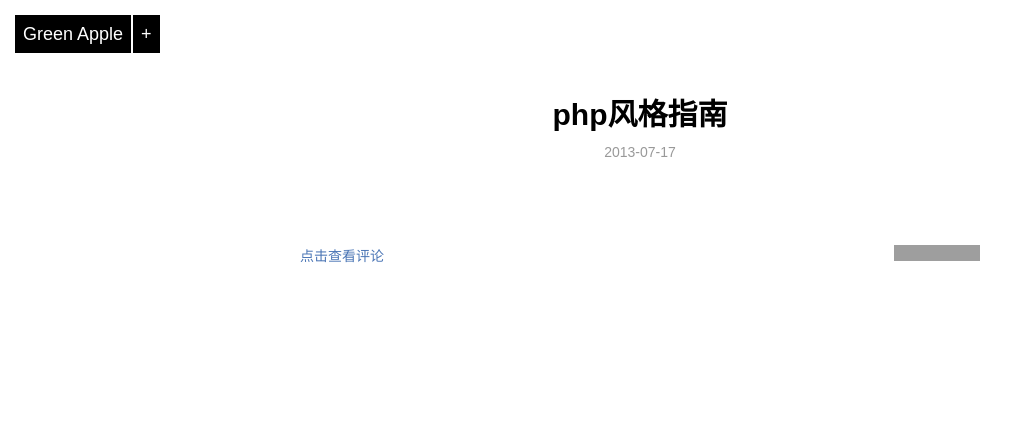
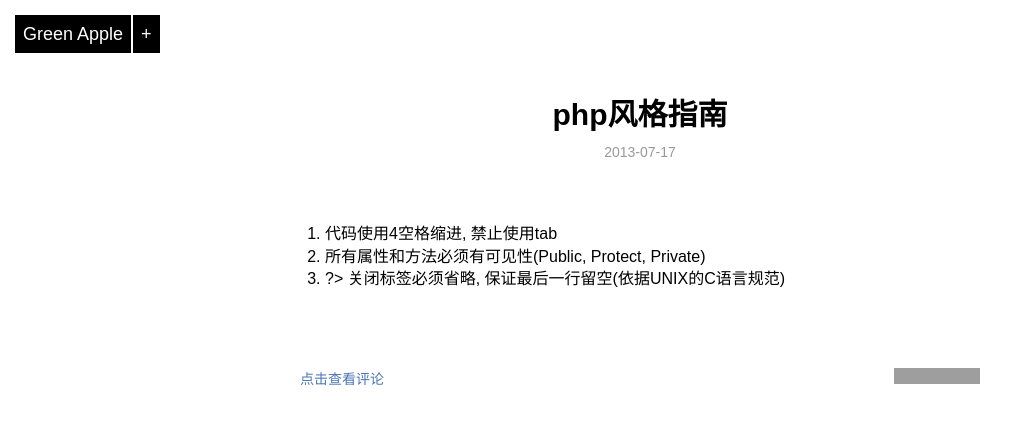
Before and after one commit to joenali/joenali.github.com, a Jekyll site: the page built from _posts/blog/2013-07-17-php-style.md, in a window 1280 px wide. Shown: the top 425 px of the page, without its empty margins (0-1028 px from the left). Built offline with Jekyll 4.4.1, drawn with Linux system fonts in a browser that asks for light colours; Markdown is read by kramdown in place of the engine named in the settings; grey boxes are pictures that could not be loaded.

Commit message:
php style

```diff
--- a/_posts/blog/2013-07-17-php-style.md
+++ b/_posts/blog/2013-07-17-php-style.md
@@ -5,6 +5,9 @@ description: php风格指南
 category: blog
 ---
 
+1.  代码使用4空格缩进, 禁止使用tab
+2.  所有属性和方法必须有可见性(Public, Protect, Private)
+3.  ?> 关闭标签必须省略, 保证最后一行留空(依据UNIX的C语言规范)
 
 
 
```
